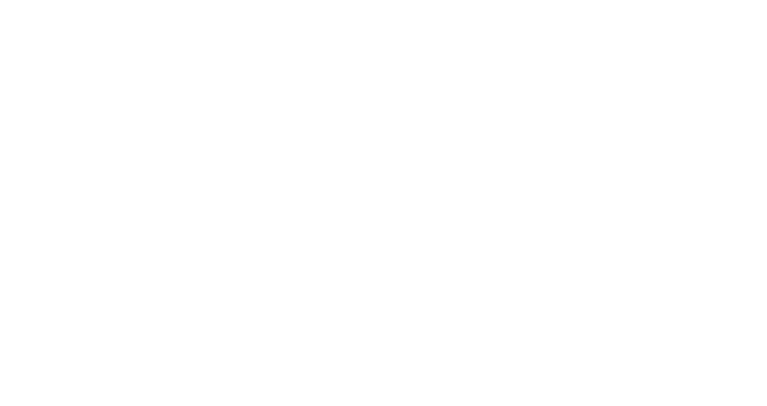
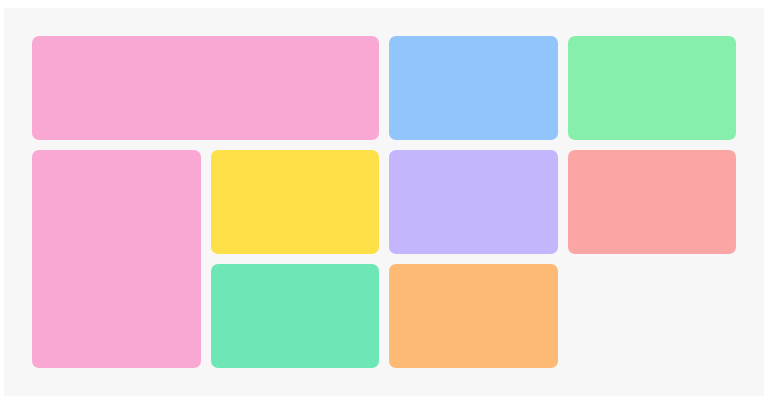
Before and after one commit to Aysha-AlAbri/s07-Flexbox-Grid, a plain HTML site: page task-08-gallery/index.html in a window 1280 px wide. Shown: the whole page, without its empty margins (256-1023 px from the left). Drawn offline with Linux system fonts and the light colour scheme.

Commit message:
Complete Task 08 — Photo Gallery Using Grid

```diff
--- a/task-08-gallery/styles.css
+++ b/task-08-gallery/styles.css
@@ -1 +1,51 @@
 /* TODO: build .gallery with CSS Grid to match the mockup */
+.gallery {
+    display: grid;
+    grid-template-columns: repeat(4, 1fr);
+    grid-auto-rows: 104px;
+    gap: 10px;
+    padding: 28px;
+    max-width: 760px;
+    margin: 0 auto;
+    background-color: #f7f7f8;
+    box-sizing: border-box;
+}
+.gallery-item {
+    background-color: #dbeafe;
+    border-radius: 7px;
+}
+.wide {
+    grid-column: span 2;
+}
+.tall{
+    grid-row: span 2;
+}
+.gallery-item:nth-child(1) {
+    background-color: #f9a8d4;
+}
+.gallery-item:nth-child(2) {
+    background-color: #93c5fd;
+}
+.gallery-item:nth-child(3) {
+    background-color: #86efac;
+}
+.gallery-item:nth-child(4) {
+    background-color: #f9a8d4;
+}
+.gallery-item:nth-child(5) {
+    background-color: #fde047;
+}
+.gallery-item:nth-child(6) {
+    background-color: #c4b5fd;
+}
+.gallery-item:nth-child(7) {
+    background-color: #fca5a5;
+}
+
+.gallery-item:nth-child(8) {
+    background-color: #6ee7b7;
+}
+
+.gallery-item:nth-child(9) {
+    background-color: #fdba74;
+}
```
